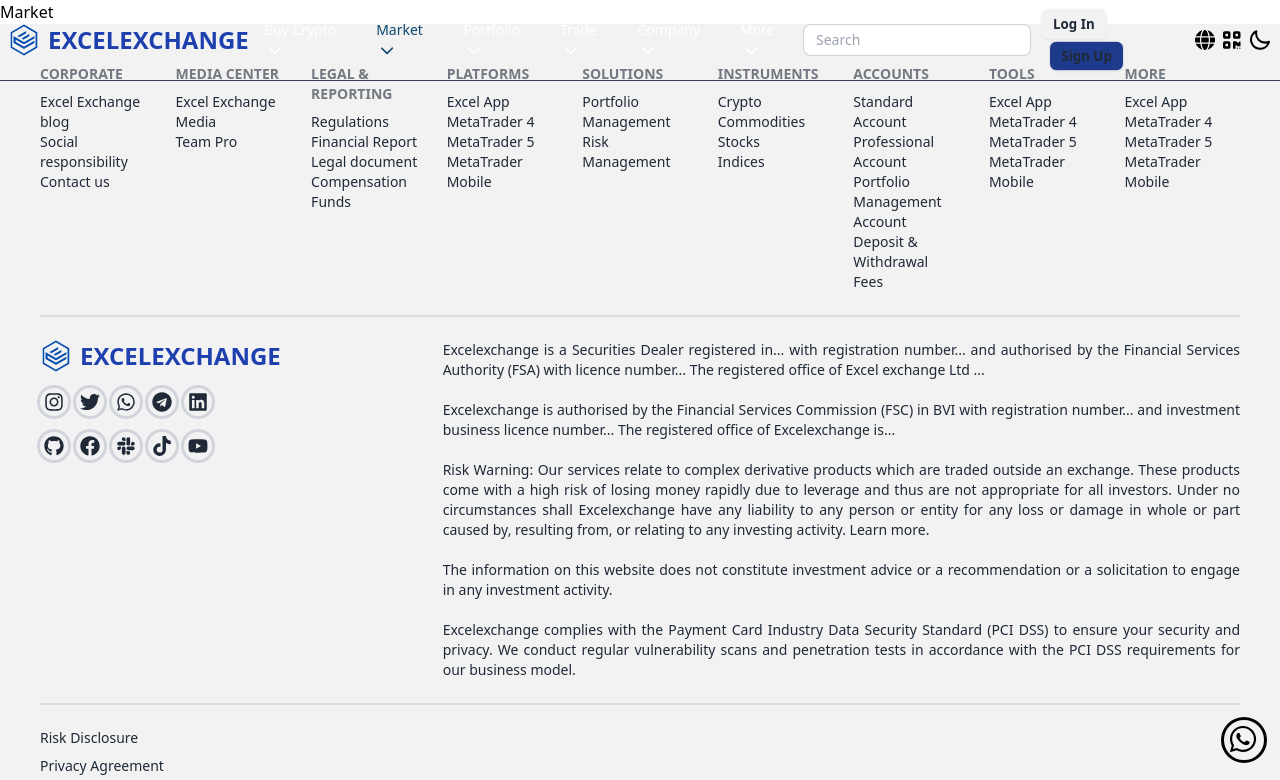
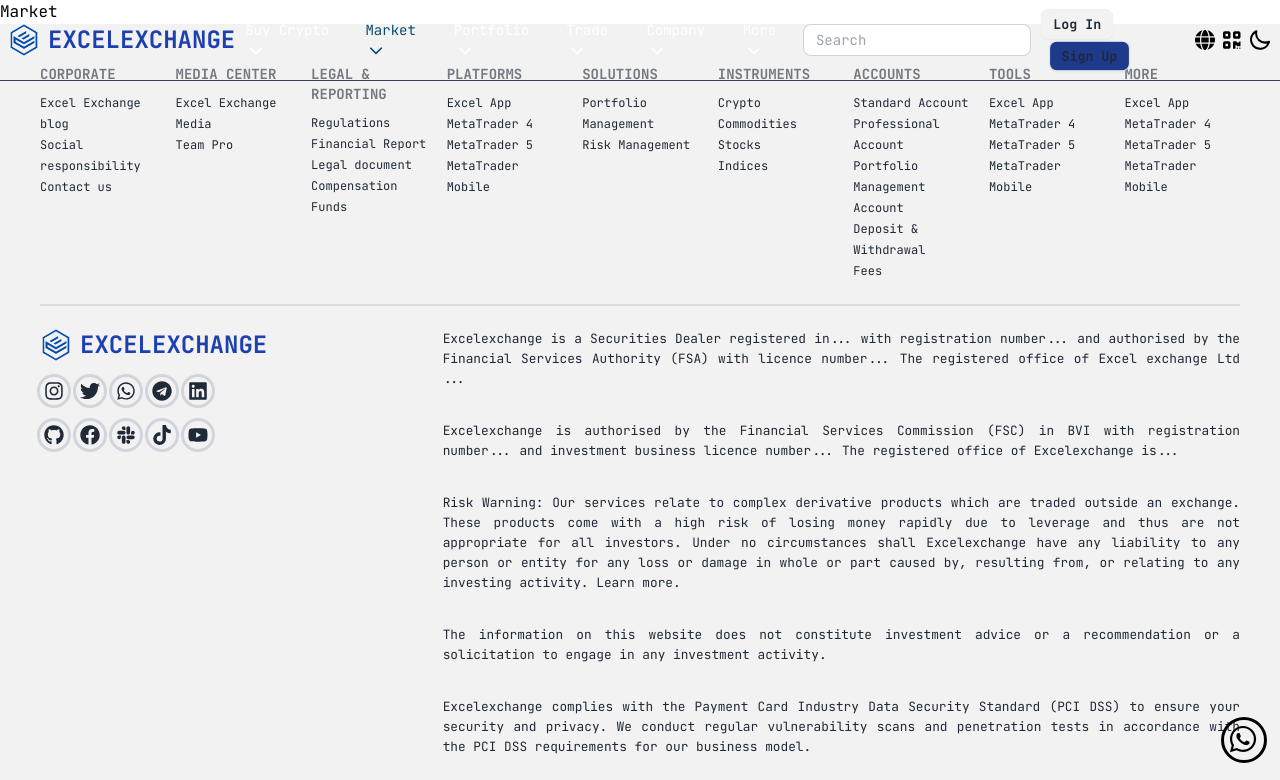
Before and after one commit to Hardeygold205/ExelWeb, a React (Vite) app in the folder Client/Excelexchange/: page /market in a window 1280 px wide. Shown: the top 780 px of the page. Built offline with nearby package versions, Linux system fonts and the light colour scheme.

Commit message:
adding fonts

```diff
--- a/Client/Excelexchange/index.html
+++ b/Client/Excelexchange/index.html
@@ -4,6 +4,7 @@
     <meta charset="UTF-8" />
     <link rel="icon" type="image/svg+xml" href="./src/assets/excel-blue-logo.png" />
     <meta name="viewport" content="width=device-width, initial-scale=1.0" />
+    <link rel="stylesheet" href="https://fonts.googleapis.com/css2?family=JetBrains+Mono:wght@400;700&display=swap" />
     <title>Excel Exchange</title>
   </head>
   <body>
--- a/Client/Excelexchange/src/Layouts/Footer.jsx
+++ b/Client/Excelexchange/src/Layouts/Footer.jsx
@@ -87,7 +87,7 @@
               <ul className="list-disc">
                 {section.lists.map((listItem, listIndex) => (
                   <li className="list-none" key={listIndex}>
-                    <a href="#" className="link link-hover">
+                    <a href="#" className="link link-hover text-[0.75rem]">
                       {listItem}
                     </a>
                   </li>
@@ -130,7 +130,7 @@
               </div>
             </div>
           </div>
-          <div className="md:col-span-8 space-y-5 text-justify">
+          <div className="md:col-span-8 space-y-8 text-justify text-[0.8rem]">
             <p>
               Excelexchange is a Securities Dealer registered in... with
               registration number... and authorised by the Financial Services
--- a/Client/Excelexchange/src/index.css
+++ b/Client/Excelexchange/src/index.css
@@ -8,6 +8,7 @@
     background-color: white;
     color: black;
     height: 100%;
+    @apply font-sans;
 }
 
 @media (prefers-color-scheme: dark) {
@@ -15,6 +16,7 @@
         background-color: black;
         color: white;
         height: 100%;
+        @apply font-sans;
 
     }
 }
--- a/Client/Excelexchange/src/sections/CryptoJourney.jsx
+++ b/Client/Excelexchange/src/sections/CryptoJourney.jsx
@@ -110,8 +110,8 @@
               </div>
             </div>
           </div>
-          <div className="rounded-xl mb-1 p-5 bg-gray-800">
-            <div className="flex justify-around items-center">
+          <div className="rounded-xl mb-1 p-14 bg-gray-800">
+            <div className="flex justify-around space-y-4 items-center">
               <div className="text-white">
                 <h4 className="text-blue-800 text-lg font-bold">On-chain Staking</h4>
                 <h3 className="text-lg">
--- a/Client/Excelexchange/src/sections/CryptoTable.jsx
+++ b/Client/Excelexchange/src/sections/CryptoTable.jsx
@@ -52,7 +52,7 @@
             {cryptos.map((crypto, index) => (
               <tr key={crypto.id} className="hover items-center text-lg">
                 <th className="">{index + 1}</th>
-                <td className="flex">
+                <td className="flex items-center mt-3">
                   <img
                     src={crypto.image}
                     alt={crypto.name}
@@ -65,8 +65,8 @@
                 <td
                   className={` ${
                     crypto.price_change_percentage_24h < 0
-                      ? "text-red-500"
-                      : "text-green-500"
+                      ? "text-red-500 text-center"
+                      : "text-green-500 text-center"
                   }`}>
                   {crypto.price_change_percentage_24h.toFixed(2)}%
                 </td>
--- a/Client/Excelexchange/src/sections/CryptoWorld.jsx
+++ b/Client/Excelexchange/src/sections/CryptoWorld.jsx
@@ -61,7 +61,7 @@
               className="w-[6rem] h-auto mx-auto"
             />
             <h3 className="text-3xl">{item.type}</h3>
-            <p className="text-center">{item.description}</p>
+            <p className="text-center text-[0.8rem]">{item.description}</p>
             <Link to="" className="underline text-blue-800 mt-auto">
               Learn more
             </Link>
--- a/Client/Excelexchange/src/sections/Frequently.jsx
+++ b/Client/Excelexchange/src/sections/Frequently.jsx
@@ -46,7 +46,7 @@
 
   return (
     <div className="border-y-gray-700 border-y-[0.6px] p-4 md:p-10">
-      <div className="grid md:grid-cols-5 gap-5 max-w-7xl mx-auto justify-center md:w-[80%]">
+      <div className="grid md:grid-cols-5 gap-5 max-w-7xl mx-auto justify-center w-full md:w-[80%]">
         <div className="md:col-span-2">
           <h1 className="text-3xl font-bold md:text-start text-center">
             Frequently Asked <br className="md:flex hidden" /> Questions
--- a/Client/Excelexchange/tailwind.config.js
+++ b/Client/Excelexchange/tailwind.config.js
@@ -9,10 +9,13 @@
     extend: {
       screens: {
         custom: "1177px",
-      }
+      },
+    },
+    fontFamily: {
+      sans: ["JetBrains Mono", "sans-serif"],
     },
   },
-  plugins: [daisyui, flowbite ],
+  plugins: [daisyui, flowbite],
   daisyui: {
     themes: ["light", "dark", "cupcake", "bumblebee", "emerald", "corporate"],
   },
```
